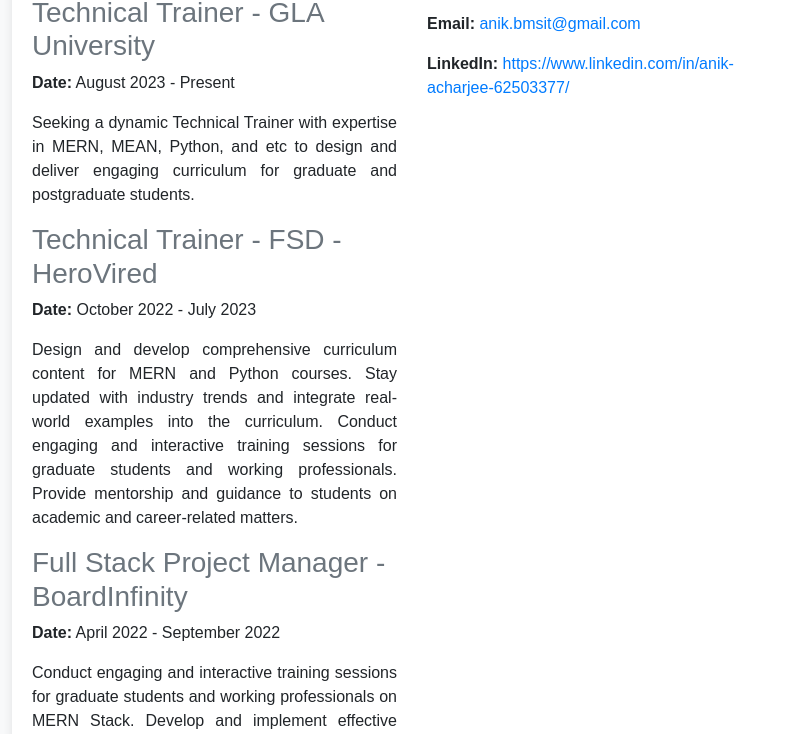
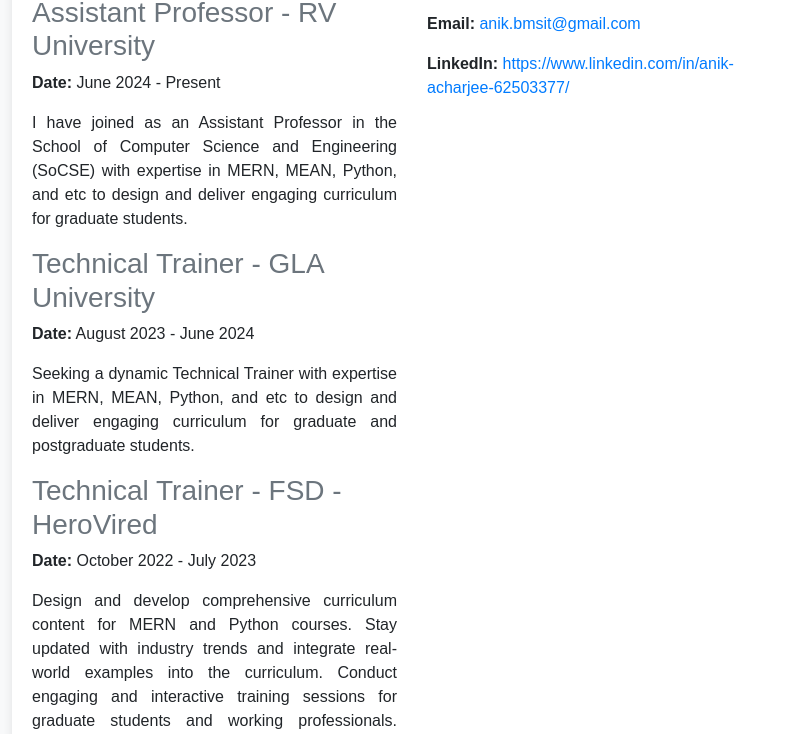
Before and after one commit to anikacharjee/MyResume, a plain HTML site: page index.html in a window 1280 px wide. Shown: the part 601-1335 px from the top of the page, without its empty margins (228-1029 px from the left). Drawn offline with nearby package versions, Linux system fonts and the light colour scheme.

Commit message:
Update index.html

```diff
--- a/index.html
+++ b/index.html
@@ -76,7 +76,7 @@
                 </div>
                 <div class="col-md-8">
                     <h1>ANIK ACHARJEE</h1>
-                    <p id="desig">Technical Trainer</p>
+                    <p id="desig">Assistant Professor</p>
                 </div>
             </div>
         </header>
@@ -94,8 +94,16 @@
                 <section class="section">
                     <h2>Experience</h2>
                     <div>
+                        <h3 class="job-title">Assistant Professor - RV University</h3>
+                        <p><strong>Date:</strong> June 2024 - Present</p>
+                        <p style="text-align: justify;">
+                            I have joined as an Assistant Professor in the School of Computer Science and Engineering (SoCSE)
+                            with expertise in MERN, MEAN, Python, and etc to design and deliver engaging curriculum for graduate students.
+                        </p>
+                    </div>
+                    <div>
                         <h3 class="job-title">Technical Trainer - GLA University</h3>
-                        <p><strong>Date:</strong> August 2023 - Present</p>
+                        <p><strong>Date:</strong> August 2023 - June 2024</p>
                         <p style="text-align: justify;">Seeking a dynamic Technical Trainer with expertise in MERN, MEAN, Python, and etc to design and deliver engaging curriculum for graduate and postgraduate students.</p>
                     </div>
                     <!-- Add more experiences as needed -->
```
